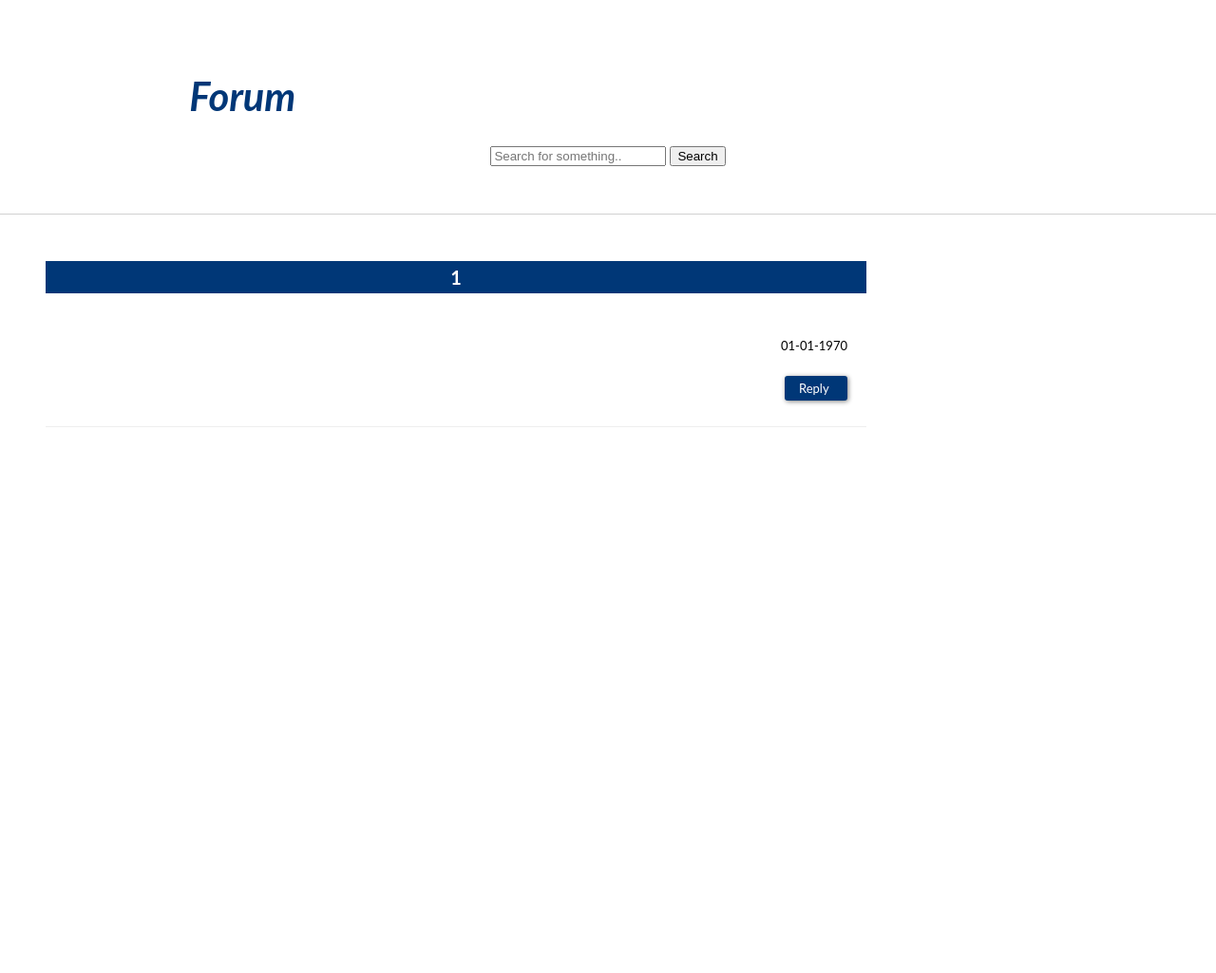
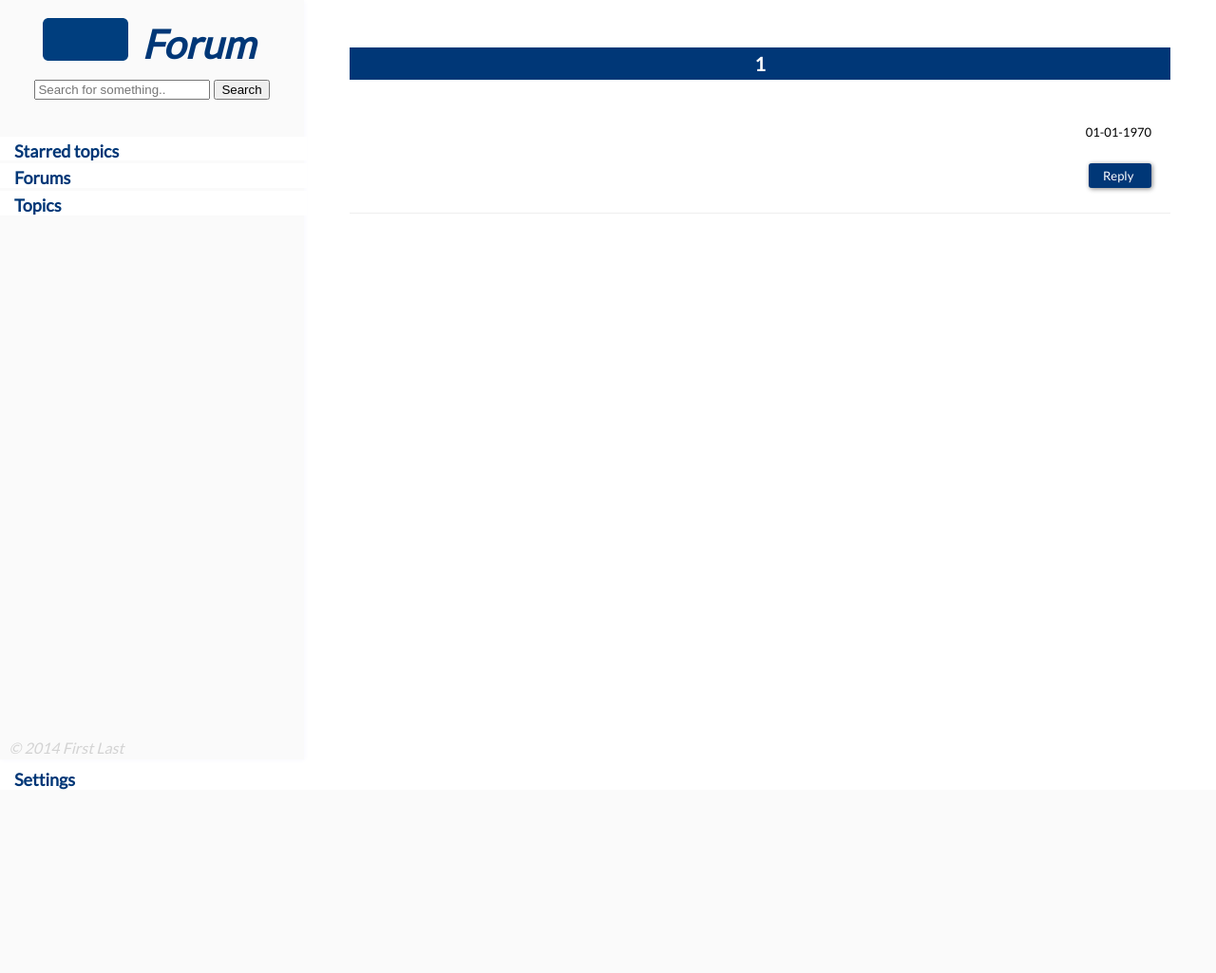
Before and after one commit to pedjorge/Forum, a PHP site: page /topic.php?topic=1 in a window 1280 px wide; the page is wider, and only the part inside the window is pictured. Shown: that part at 95% size. After the commit the page ends 832 px from the top of that part, so only its background shows below. Run offline with PHP 8.4, Linux system fonts and the light colour scheme; data that the repository does not hold is empty; some libraries are stand-ins or nearby versions.

Commit message:
fix nativation

```diff
--- a/css/topic.css
+++ b/css/topic.css
@@ -44,3 +44,5 @@
 .add {
 	margin: 3% 0 0 0;
 }
+
+a { text-decoration: none; }
--- a/topic.php
+++ b/topic.php
@@ -2,26 +2,47 @@
 <html>
     <head>
         <script src="http://ajax.googleapis.com/ajax/libs/jquery/1.11.0/jquery.min.js"></script>
+        <link href='http://fonts.googleapis.com/css?family=Lato&subset=latin,latin-ext' rel='stylesheet' type='text/css'>
         <link rel="stylesheet" href="css/global.css">
         <link rel="stylesheet" href="css/topic.css">
-
         <script src="js/jquery_popup.js"></script>
     </head>
     <body>
-
-        <div id="header_container">
+        <div id="menu">
             <div id="header">
                 <div class="logo_title">
-                    <h1><em><b>Forum</b></em></h1>
+                    <div class="logo">
+                        <a href="#"><img class="logo" src="img/logo.png"></a>
+                    </div>
+                    <div class="title">
+                        <a href="home.php"><h1><em><b>Forum</b></em></h1></a>
+                    </div>
                 </div>
-
                 <div class="search_container">
                     <input type="search" id="mySearch" placeholder="Search for something..">
                     <button onclick="myFunction()">Search</button>
                 </div>
             </div>
+            <div id="navigation">
+                <ul id="navigation_items">
+                    <li class="Starred_topics menu_item">
+                        <a href="#" class="menu_item_link"><p>Starred topics</p></a>
+                    </li>
+                    <li class="Forums menu_item">
+                        <a href="#" class="menu_item_link"><p>Forums</p></a>
+                    </li>
+                    <li class="Topics menu_item">
+                        <a href="#" class="menu_item_link"><p>Topics</p></a>
+                    </li>
+                    <li class="Settings menu_item">
+                        <a href="#" class="menu_item_link"><p>Settings</p></a>
+                    </li>
+                </ul>
+            </div>
+            <div id="footer">
+                <p>&#169; 2014 First Last</p>
+            </div>
         </div>
-
         <div id="container">
             <div id="content">
             <?php include 'php_support/show_posts.php'; ?>
@@ -38,12 +59,5 @@
             </div>
             <div class="push"></div>
         </div>
-        <footer>
-            <ul>
-                <li class="first">
-
-                </li>
-            </ul>
-        </footer>
     </body>
 </html>
```
Also changed, not shown: categories.php (+27 -14 lines).
